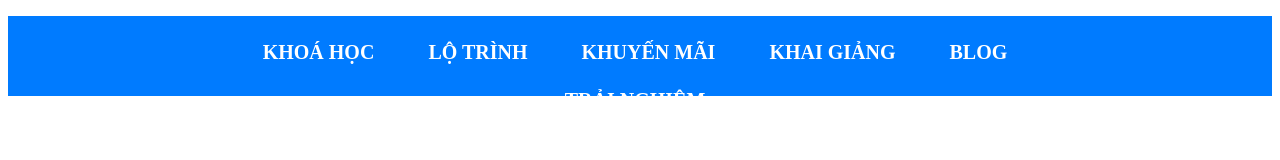
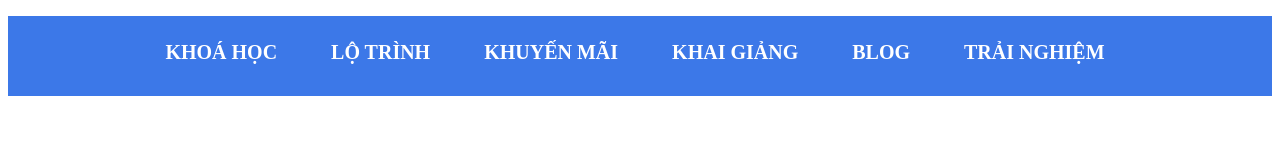
Before and after one commit to lequanghung309/lequanghung309.github.io, a plain HTML site: page navigation_techmaster/index.html in a window 1280 px wide. Drawn offline with Linux system fonts and the light colour scheme.

Commit message:
chinh sua menu

```diff
--- a/navigation_techmaster/navigation.css
+++ b/navigation_techmaster/navigation.css
@@ -1,7 +1,6 @@
 .navigation-horizontal{
    text-align: center;
     list-style: none;
-    width: 900px;
     margin-left: auto;
     margin-right: auto;
 }
@@ -9,7 +8,7 @@
     display: inline;
 }
 #navigation{
-    background-color: #007bff;
+    background-color: #3c78e8;
     height: 80px;
 }
 .navigation-horizontal a{
```
